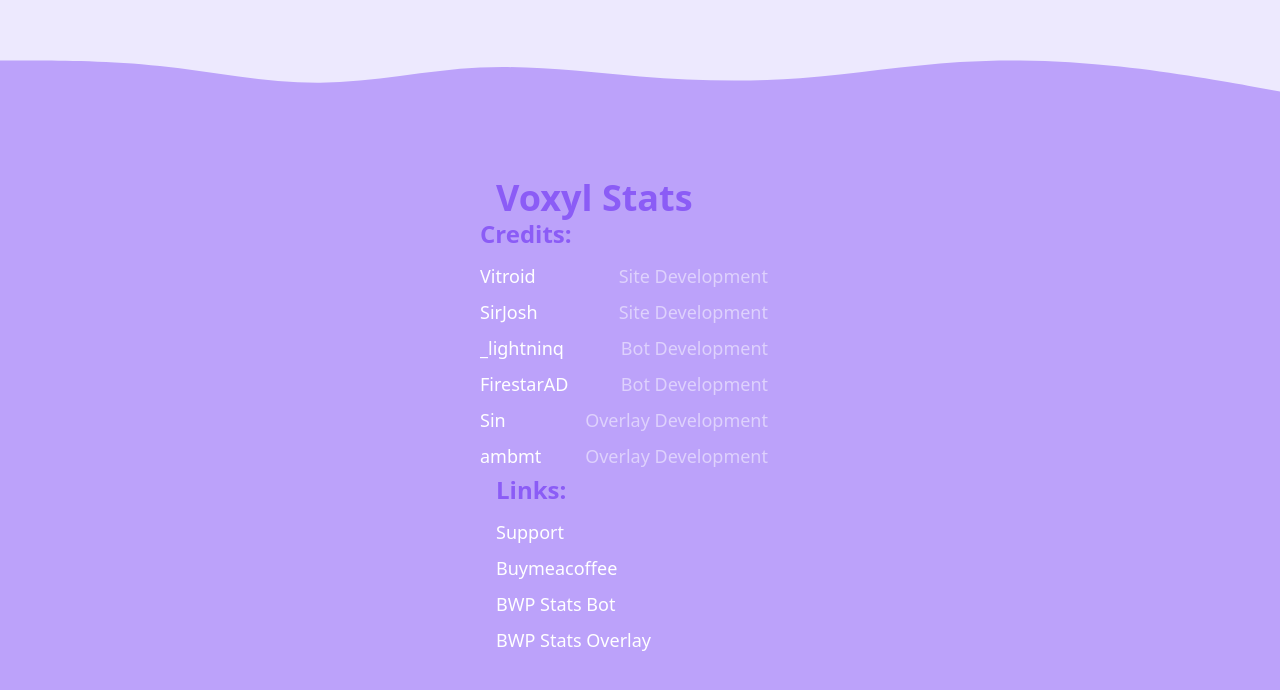
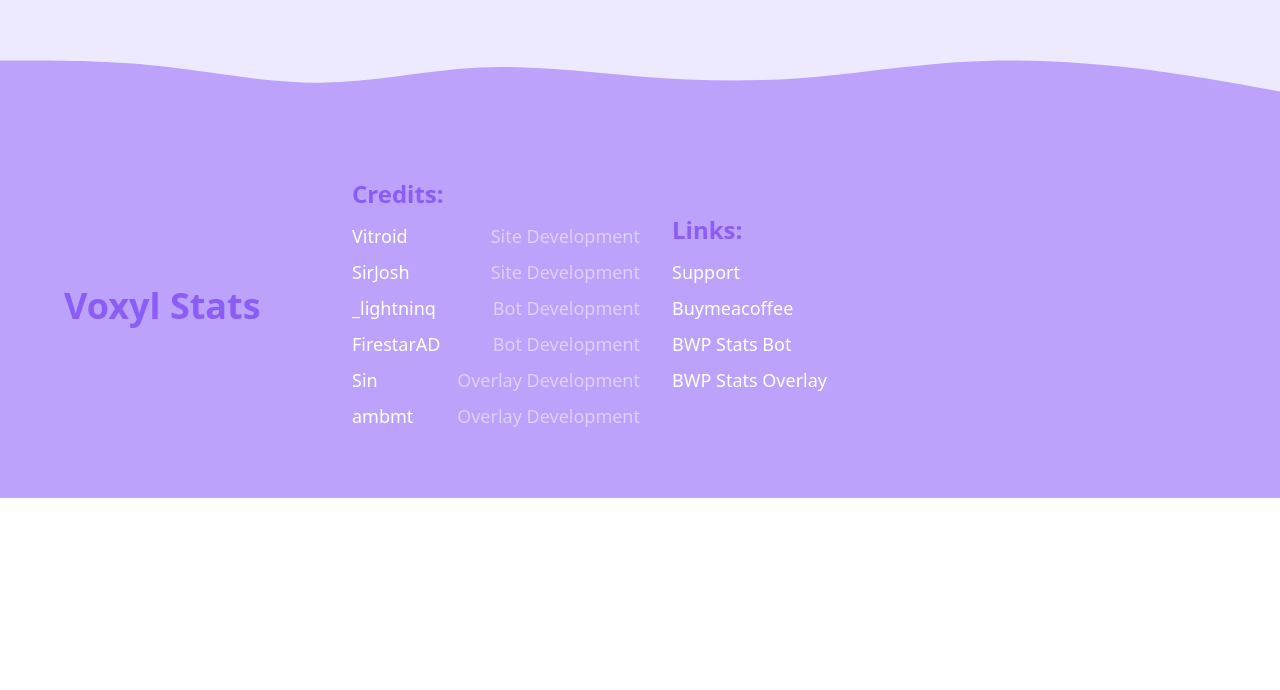
Before and after one commit to VitroidFPV/voxyl-site, a SvelteKit app: page / in a window 1280 px wide. Shown: the part 904-1594 px from the top of the page. After the commit the page ends 1402 px from the top, so only its background shows below. Built offline with nearby package versions, Linux system fonts and the light colour scheme.

Commit message:
sleep required

```diff
--- a/src/components/Footer.svelte
+++ b/src/components/Footer.svelte
@@ -27,7 +27,7 @@
 				/>
 			</svg>
 		</div>
-		<div class="w-full h-fit dark:bg-[#2d2441] bg-[#bca2fa] duration-300 flex md:flex-col md:items-center md:p-16 p-8 pt-8">
+		<div class="w-full h-fit dark:bg-[#2d2441] bg-[#bca2fa] duration-300 flex md:flex-row flex-col md:items-center md:p-16 p-8 pt-8">
 			<div class="w-1/4 text-4xl font-bold text-violet-500">Voxyl Stats</div>
 			<div class="flex flex-col md:w-1/4 md:mr-8">
 				<div class="font-semibold text-2xl mb-2 text-violet-500">Credits:</div>
```
